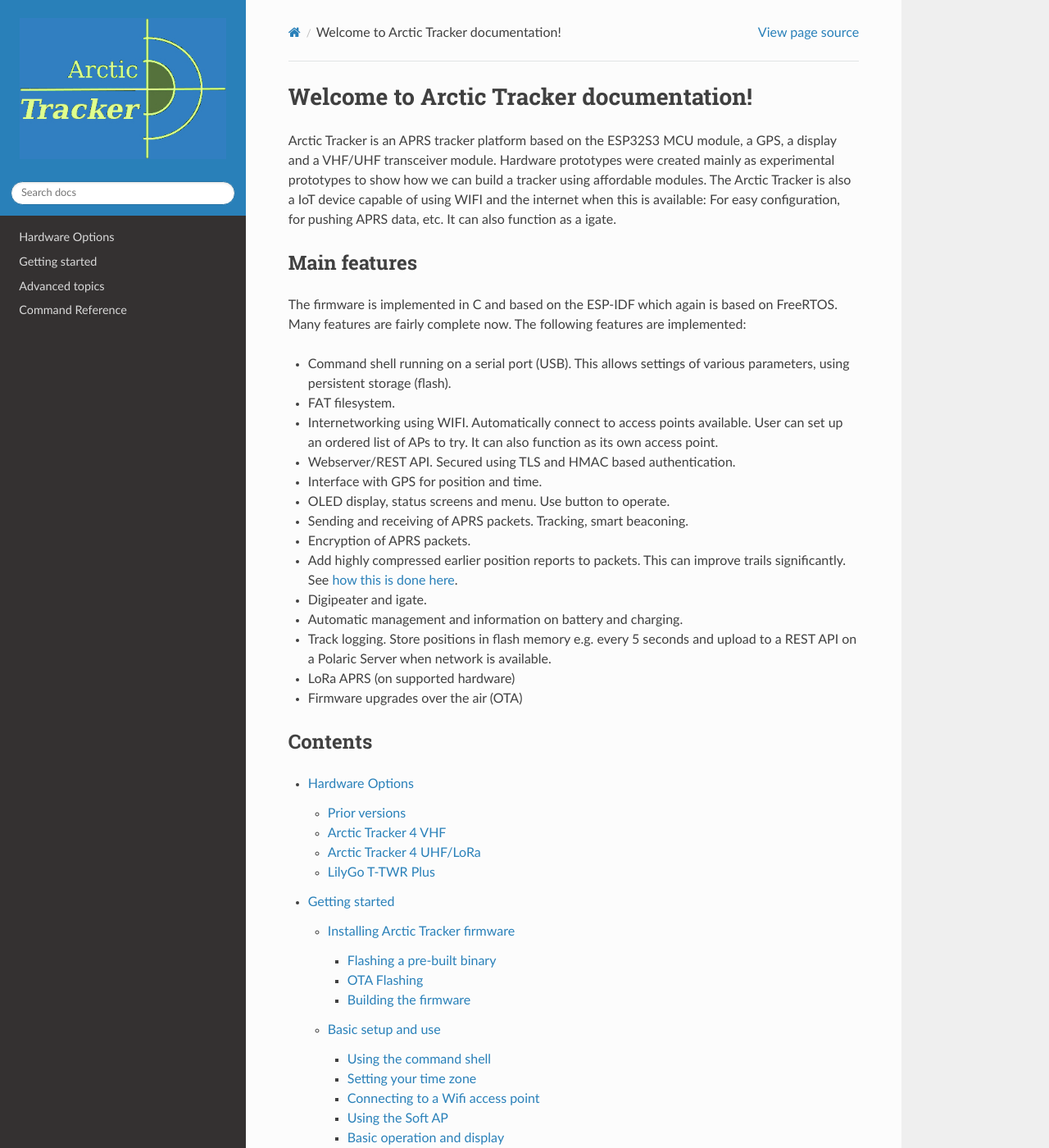
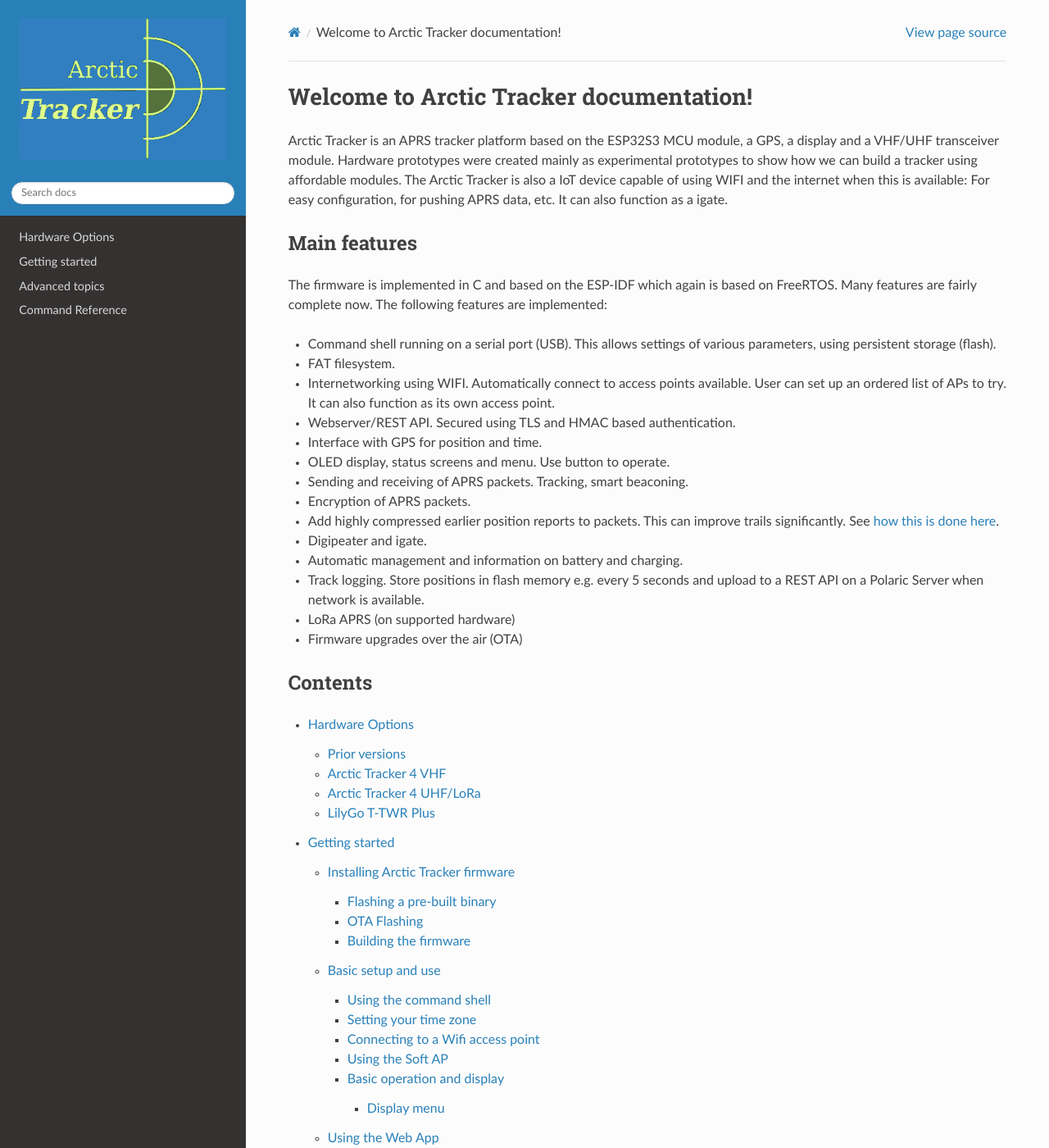
Before and after one commit to Hamlabs/ArcticTracker-docs, a Sphinx documentation site: the page built from docs/index.rst, in a window 1280 px wide and 1400 px high. Shown: the whole window at 82% size. Built offline with Sphinx 7.4.7 and the Read the Docs theme 3.1.0, drawn with Linux system fonts in a browser that asks for light colours; pages that are not in the unit, such as notebooks, are missing from menus.

Commit message:
Fix RTD content width override loading
Co-authored-by: ohanssen <2892992+ohanssen@users.noreply.github.com>

```diff
--- a/docs/custom.css
+++ b/docs/_static/custom.css
@@ -1,4 +1,4 @@
 /* Make the container wider but keep a ceiling limit */
 .wy-nav-content {
-    max-width: none !important;
+    max-width: 1200px !important;
 }
```
